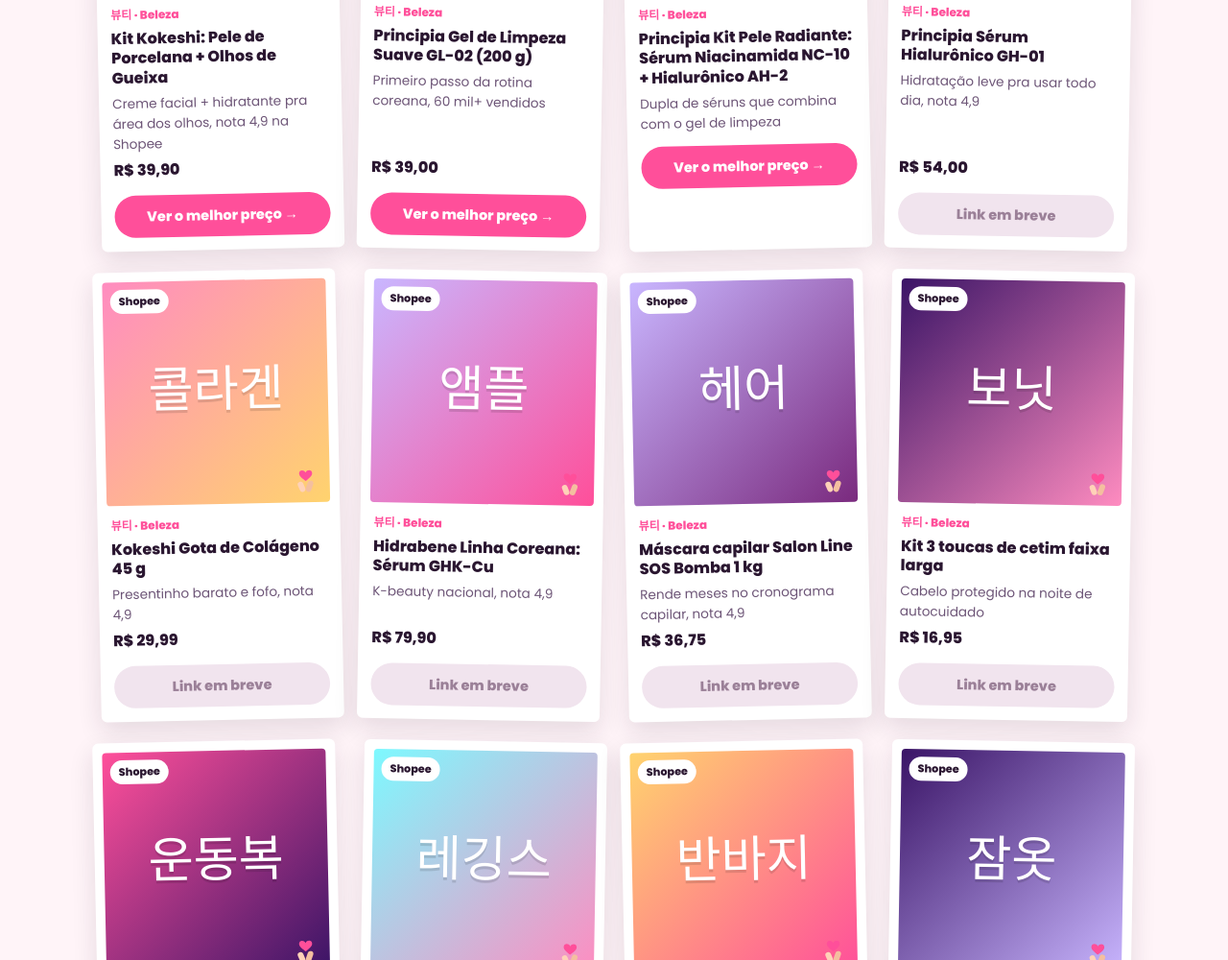
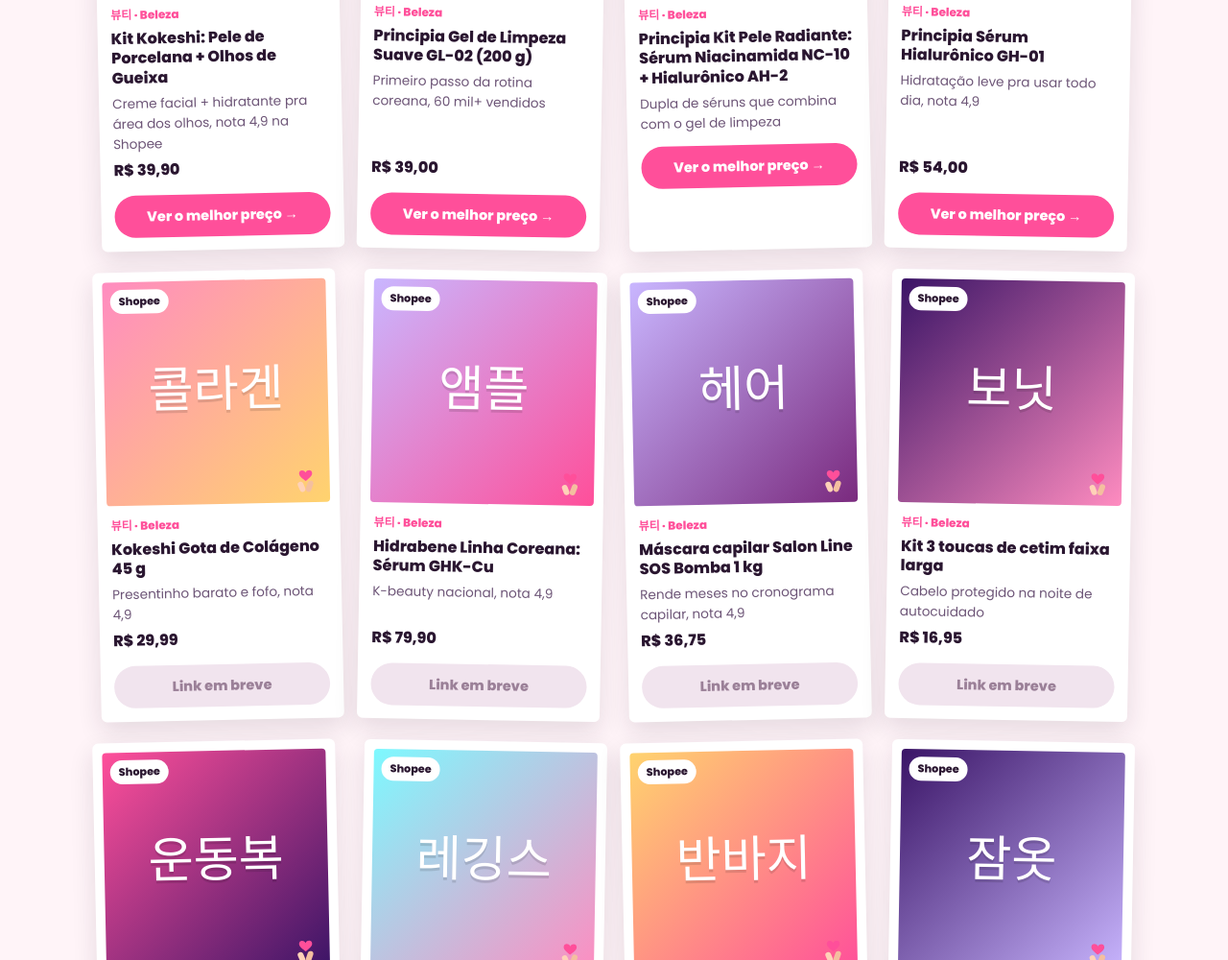
Before and after one commit to stevaum/achadinhoskoreanos, a plain HTML site: page index.html in a window 1280 px wide. Shown: the part 1232-2232 px from the top of the page at 96% size. Drawn offline with Linux system fonts and the light colour scheme.

Commit message:
Link de afiliado: Principia GH-01

```diff
--- a/index.html
+++ b/index.html
@@ -250,7 +250,7 @@ const PRODUTOS = [
   {nome:"Kit Kokeshi: Pele de Porcelana + Olhos de Gueixa", categoria:"beleza", kr:"꿀템", motivo:"Creme facial + hidratante pra área dos olhos, nota 4,9 na Shopee", preco:"R$ 39,90", link:"https://s.shopee.com.br/LozZDb6p7", loja:"Shopee", imagem:"img/kit-kokeshi.jpg", cor:"linear-gradient(135deg,#ff8cc0,#c9b6ff)"},
   {nome:"Principia Gel de Limpeza Suave GL-02 (200 g)", categoria:"beleza", kr:"클렌징", motivo:"Primeiro passo da rotina coreana, 60 mil+ vendidos", preco:"R$ 39,00", link:"https://s.shopee.com.br/2La4dd1uBY", loja:"Shopee", imagem:"https://down-br.img.susercontent.com/file/br-11134207-81z1k-mfvjjhfmqcjp5b", cor:"linear-gradient(135deg,#ff8cc0,#c9b6ff)"},
   {nome:"Principia Kit Pele Radiante: Sérum Niacinamida NC-10 + Hialurônico AH-2", categoria:"beleza", kr:"세럼", motivo:"Dupla de séruns que combina com o gel de limpeza", preco:"", link:"https://s.shopee.com.br/1LhXS14O6A", loja:"Shopee", imagem:"https://down-br.img.susercontent.com/file/br-11134207-81z1k-mhj6ax8o4jk325", cor:"linear-gradient(135deg,#ffb38a,#ff4f9a)"},
-  {nome:"Principia Sérum Hialurônico GH-01", categoria:"beleza", kr:"수분", motivo:"Hidratação leve pra usar todo dia, nota 4,9", preco:"R$ 54,00", link:"", loja:"Shopee", imagem:"", cor:"linear-gradient(135deg,#7df9ff,#c9b6ff)"},
+  {nome:"Principia Sérum Hialurônico GH-01", categoria:"beleza", kr:"수분", motivo:"Hidratação leve pra usar todo dia, nota 4,9", preco:"R$ 54,00", link:"https://s.shopee.com.br/5LDgDR0Ka1", loja:"Shopee", imagem:"", cor:"linear-gradient(135deg,#7df9ff,#c9b6ff)"},
   {nome:"Kokeshi Gota de Colágeno 45 g", categoria:"beleza", kr:"콜라겐", motivo:"Presentinho barato e fofo, nota 4,9", preco:"R$ 29,99", link:"", loja:"Shopee", imagem:"", cor:"linear-gradient(135deg,#ff8cc0,#ffd36e)"},
   {nome:"Hidrabene Linha Coreana: Sérum GHK-Cu", categoria:"beleza", kr:"앰플", motivo:"K-beauty nacional, nota 4,9", preco:"R$ 79,90", link:"", loja:"Shopee", imagem:"", cor:"linear-gradient(135deg,#c9b6ff,#ff4f9a)"},
   {nome:"Máscara capilar Salon Line SOS Bomba 1 kg", categoria:"beleza", kr:"헤어", motivo:"Rende meses no cronograma capilar, nota 4,9", preco:"R$ 36,75", link:"", loja:"Shopee", imagem:"", cor:"linear-gradient(135deg,#c9b6ff,#7a2a7e)"},
```
